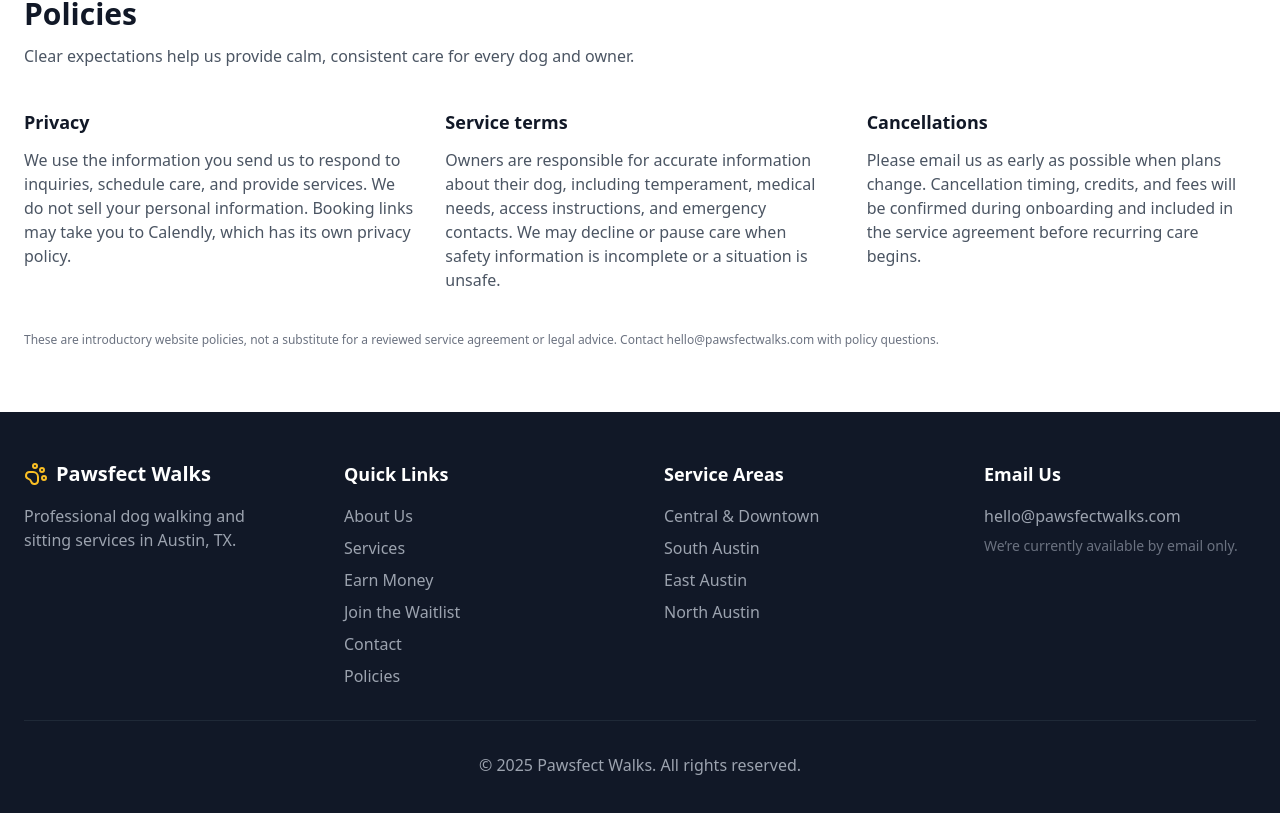
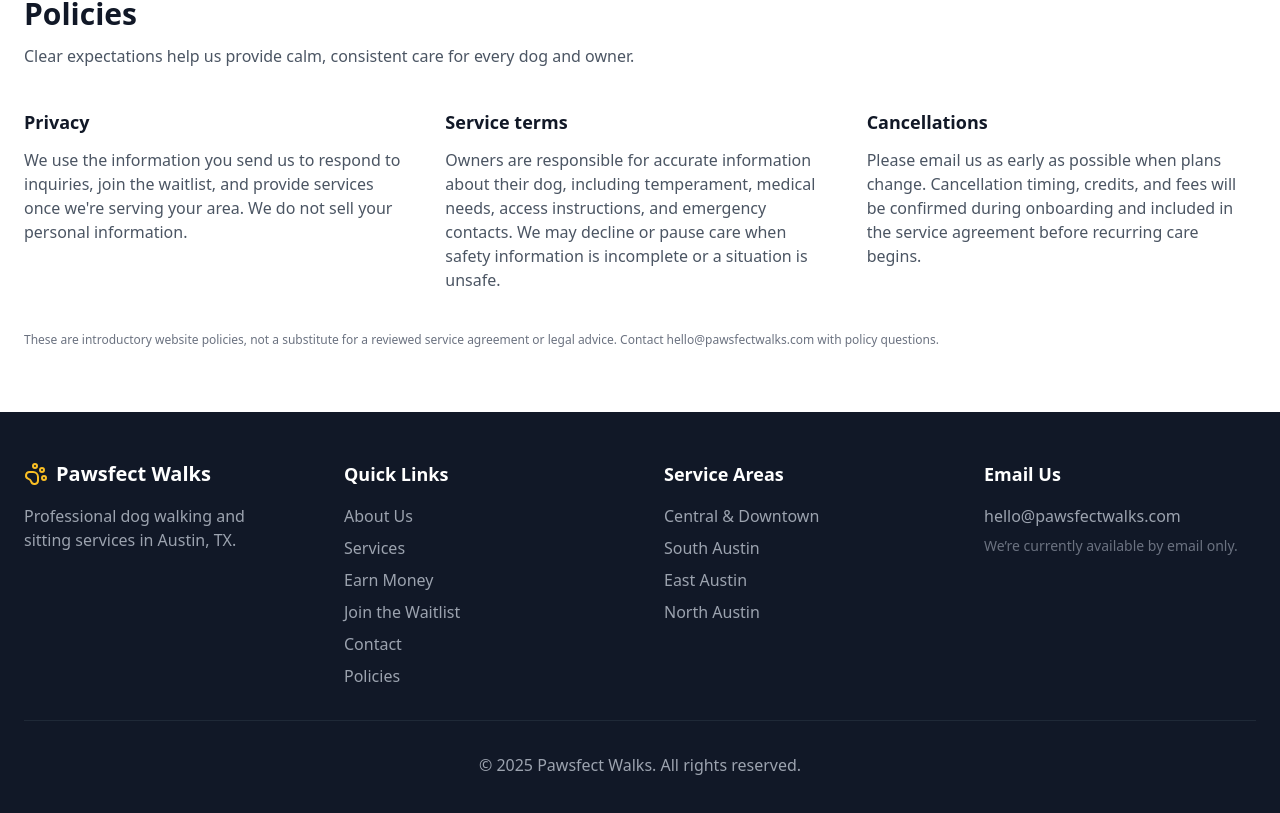
Before and after one commit to jordanistan/PawfectWalks, a React (Vite) app: page / in a window 1280 px wide. Shown: the part 7216-8029 px from the top of the page. Built offline with nearby package versions, Linux system fonts and the light colour scheme.

Commit message:
Remove stale Calendly references now that booking is a waitlist

```diff
--- a/src/components/Policies.tsx
+++ b/src/components/Policies.tsx
@@ -13,7 +13,7 @@ export default function Policies() {
         <div className="grid md:grid-cols-3 gap-8 text-gray-600">
           <article>
             <h3 className="text-lg font-semibold text-gray-900 mb-3">Privacy</h3>
-            <p>We use the information you send us to respond to inquiries, schedule care, and provide services. We do not sell your personal information. Booking links may take you to Calendly, which has its own privacy policy.</p>
+            <p>We use the information you send us to respond to inquiries, join the waitlist, and provide services once we're serving your area. We do not sell your personal information.</p>
           </article>
           <article>
             <h3 className="text-lg font-semibold text-gray-900 mb-3">Service terms</h3>
```
Also changed, not shown: 1 other file (tests, documents, lock files or other folders).
